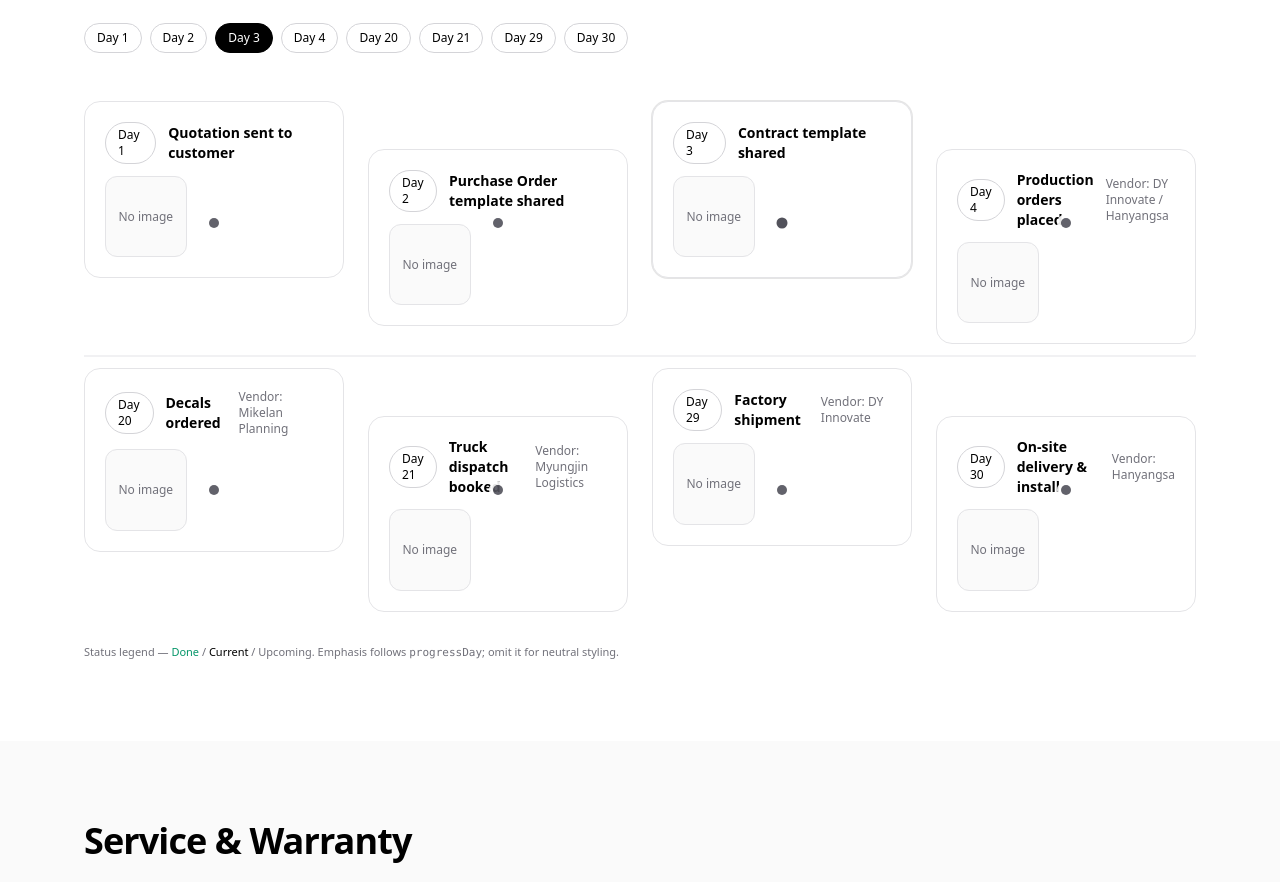
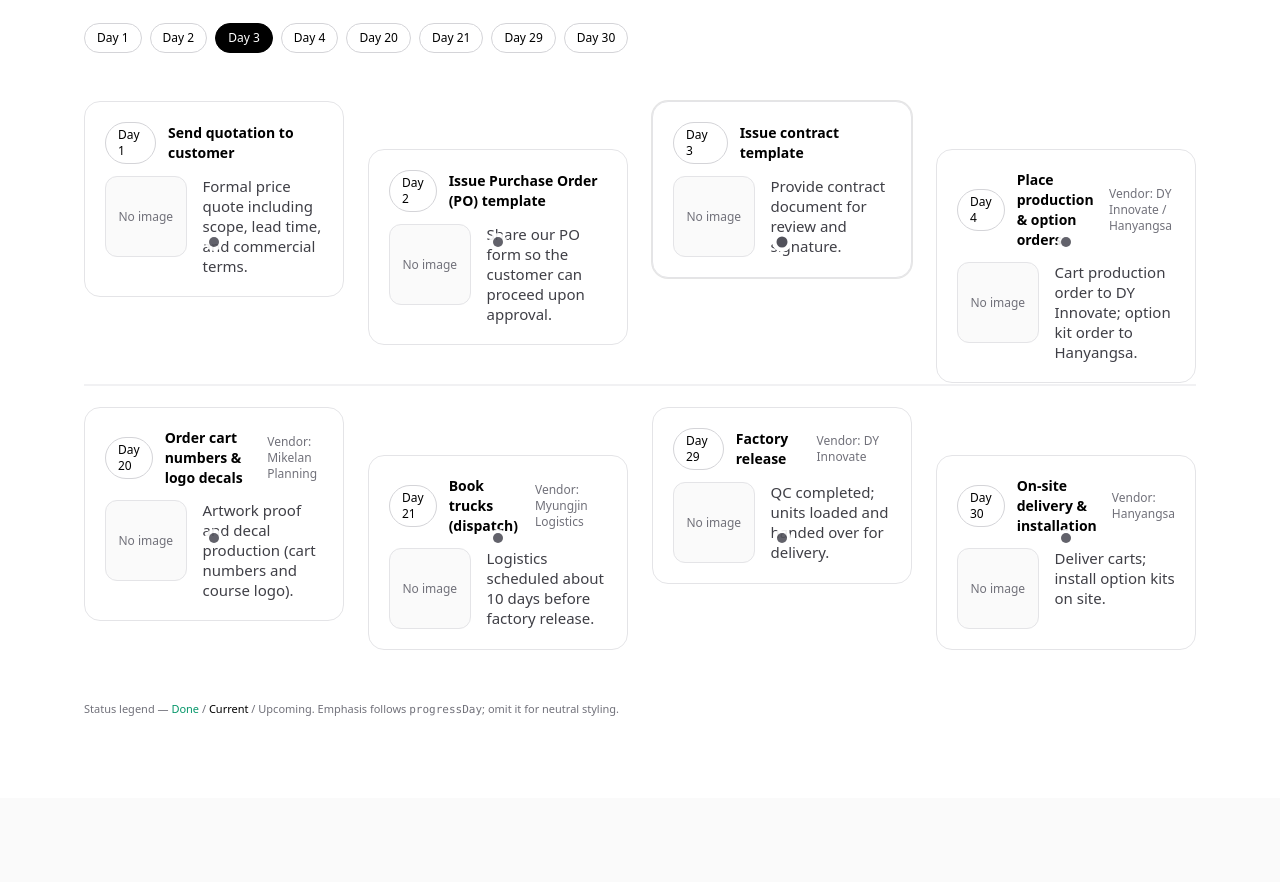
Before and after one commit to Aproglobal/apro-global-site, a React (Vite) app: page / in a window 1280 px wide. Shown: the part 6323-7205 px from the top of the page. Built offline with nearby package versions, Linux system fonts and the light colour scheme.

Commit message:
Update timeline.ts

```diff
--- a/src/data/timeline.ts
+++ b/src/data/timeline.ts
@@ -1,63 +1,59 @@
 // src/data/timeline.ts
-export type StepStatus = "planned" | "in_progress" | "done";
+export type Step = {
+  day: number;
+  title: string;
+  /** extra explanation shown in the card body */
+  note?: string;
+  /** partner / supplier name */
+  vendor?: string;
+  /** optional 300x300 image path */
+  img?: string;
+};
 
-export interface Step {
-  day: number;            // Day number on the timeline
-  title: string;          // Short headline
-  desc?: string;          // One-line detail
-  vendor?: string;        // Supplier / Partner (optional)
-  status?: StepStatus;    // Optional explicit status (usually computed by currentIndex)
-  img?: string;           // Optional 300x300 image path (if available)
-}
-
-/**
- * Domestic fulfillment flow.
- * Note: Export/overseas flow may differ by country, customs and incoterms.
- */
 export const TIMELINE_STEPS: Step[] = [
   {
     day: 1,
-    title: "Quotation sent to customer",
-    desc: "Provide pricing and specifications for requested models and options.",
+    title: "Send quotation to customer",
+    note: "Formal price quote including scope, lead time, and commercial terms.",
   },
   {
     day: 2,
-    title: "Purchase Order template shared",
-    desc: "Send PO form for confirmation if the customer decides to proceed.",
+    title: "Issue Purchase Order (PO) template",
+    note: "Share our PO form so the customer can proceed upon approval.",
   },
   {
     day: 3,
-    title: "Contract template shared",
-    desc: "Share contract form to finalize commercial terms and timeline.",
+    title: "Issue contract template",
+    note: "Provide contract document for review and signature.",
   },
   {
     day: 4,
-    title: "Production orders placed",
-    desc: "Cart production to DY Innovate; options to Hanyangsa.",
+    title: "Place production & option orders",
     vendor: "DY Innovate / Hanyangsa",
+    note: "Cart production order to DY Innovate; option kit order to Hanyangsa.",
   },
   {
     day: 20,
-    title: "Decals ordered",
-    desc: "Order number plates and logo decals for carts.",
+    title: "Order cart numbers & logo decals",
     vendor: "Mikelan Planning",
+    note: "Artwork proof and decal production (cart numbers and course logo).",
   },
   {
     day: 21,
-    title: "Truck dispatch booked",
-    desc: "Arrange carrier; typically confirmed ~10 days before ship-out.",
+    title: "Book trucks (dispatch)",
     vendor: "Myungjin Logistics",
+    note: "Logistics scheduled about 10 days before factory release.",
   },
   {
     day: 29,
-    title: "Factory shipment",
-    desc: "Units depart the factory and head to the site.",
+    title: "Factory release",
     vendor: "DY Innovate",
+    note: "QC completed; units loaded and handed over for delivery.",
   },
   {
     day: 30,
-    title: "On-site delivery & install",
-    desc: "Final hand-off; options installed on site.",
+    title: "On-site delivery & installation",
     vendor: "Hanyangsa",
+    note: "Deliver carts; install option kits on site.",
   },
 ];
```
